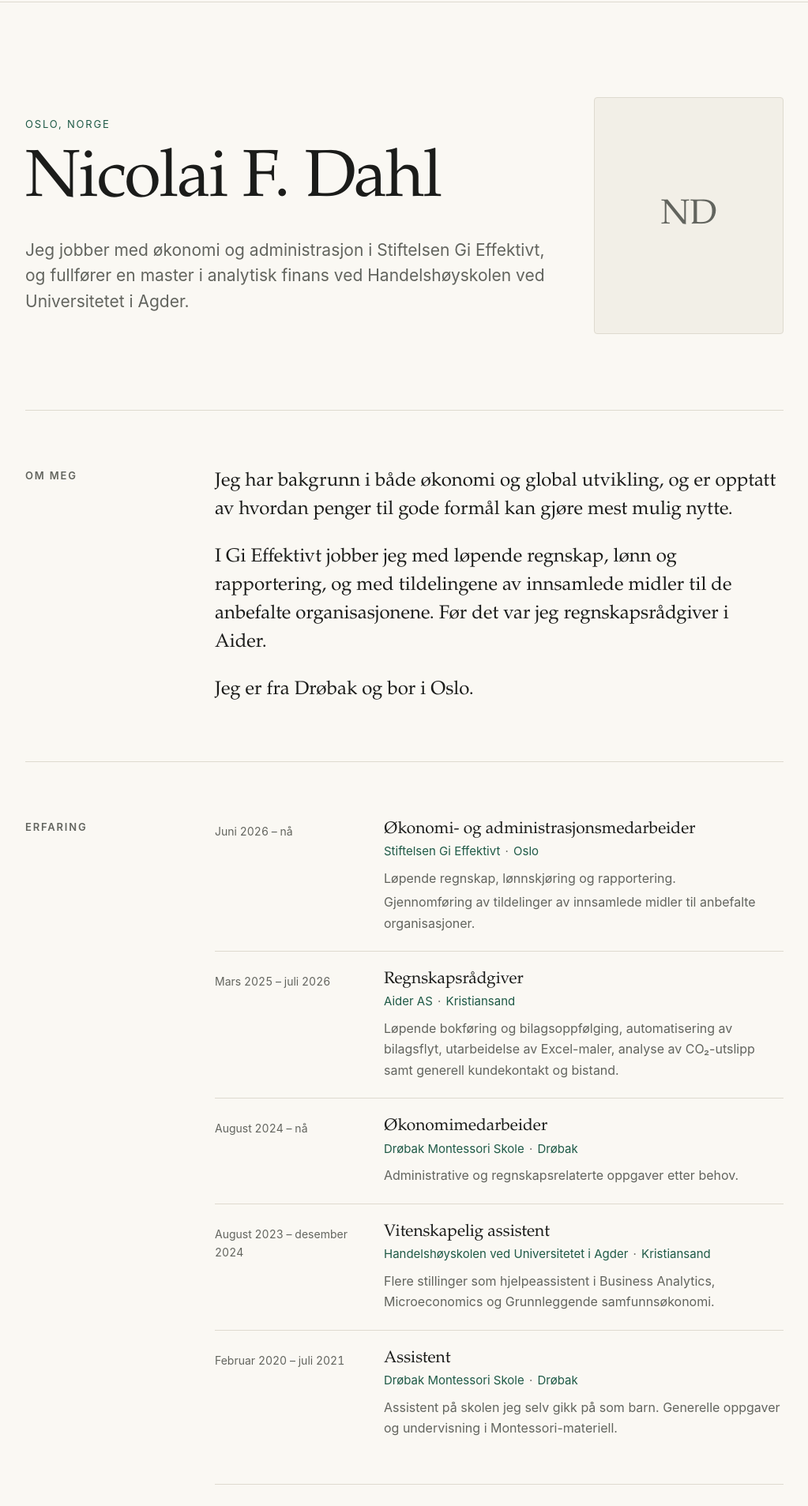
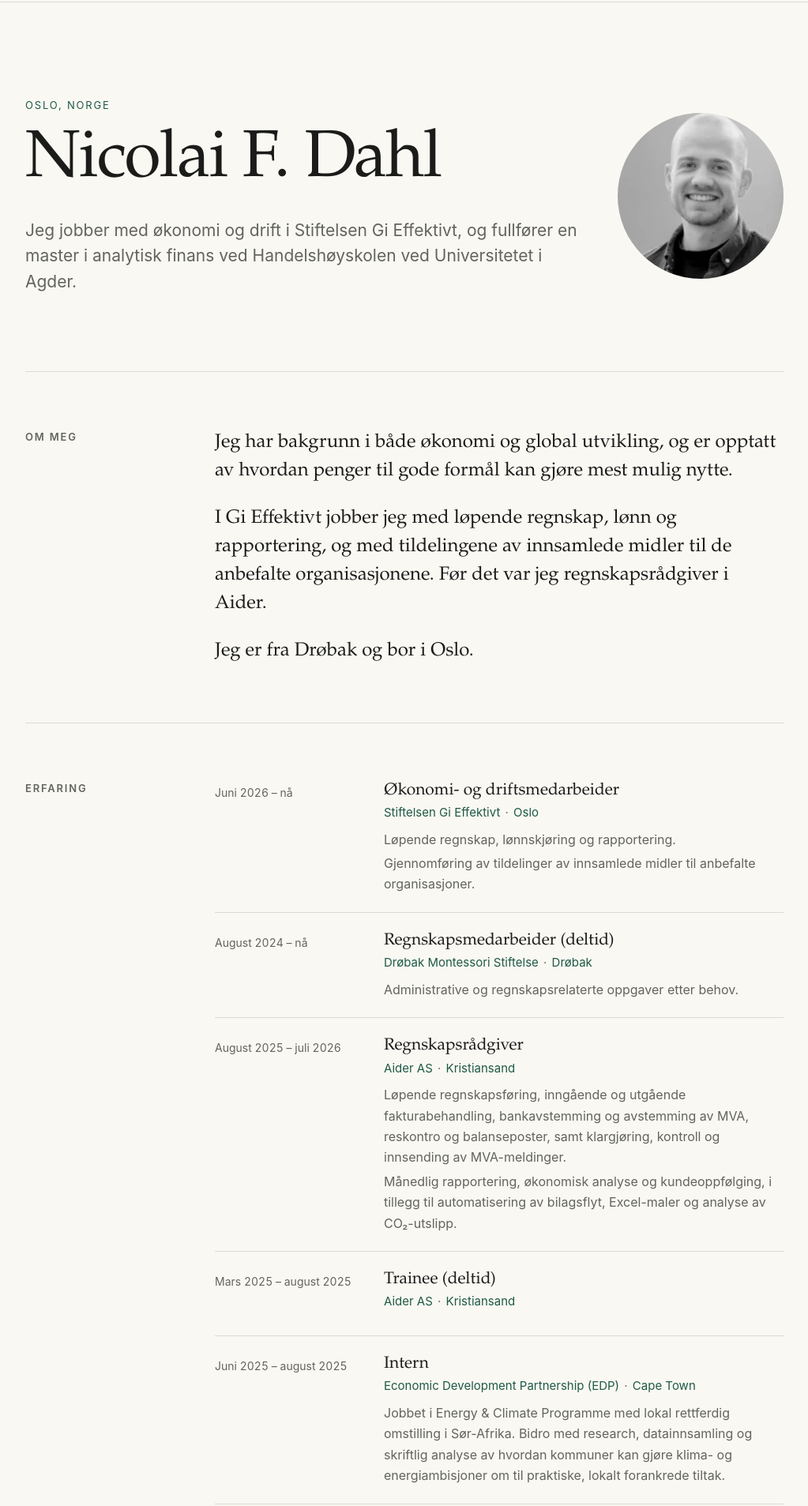
Before and after one commit to NFlugsrud/nicolai-nettside, a plain HTML site: page index.html in a window 1280 px wide. Shown: the part 58-1965 px from the top of the page at 79% size, without its empty margins (128-1151 px from the left). Drawn offline with Linux system fonts and the light colour scheme.

Commit message:
Oppdatert erfaring og utdanning fra LinkedIn, lagt til profilbilde
Co-Authored-By: Claude Fable 5.2 <noreply@anthropic.com>

```diff
--- a/css/style.css
+++ b/css/style.css
@@ -95,7 +95,7 @@ h1 {
   font-family: var(--serif); font-size: 44px; color: var(--muted);
 }
 .portrait img { width: 100%; height: 100%; object-fit: cover; display: block; }
-.portrait.has-photo { border: 0; }
+.portrait.has-photo { border: 0; aspect-ratio: 1; border-radius: 50%; width: clamp(140px, 20vw, 210px); }
 
 .section {
   display: grid; grid-template-columns: 200px 1fr; gap: 40px;
--- a/js/data.js
+++ b/js/data.js
@@ -24,7 +24,7 @@ const SITE = {
     },
     hero: {
       kicker: "Oslo, Norge",
-      lead: "Jeg jobber med økonomi og administrasjon i Stiftelsen Gi Effektivt, og fullfører en master i analytisk finans ved Handelshøyskolen ved Universitetet i Agder.",
+      lead: "Jeg jobber med økonomi og drift i Stiftelsen Gi Effektivt, og fullfører en master i analytisk finans ved Handelshøyskolen ved Universitetet i Agder.",
     },
     about: {
       title: "Om meg",
@@ -41,27 +41,44 @@ const SITE = {
           period: "Juni 2026 – nå",
           org: "Stiftelsen Gi Effektivt",
           place: "Oslo",
-          role: "Økonomi- og administrasjonsmedarbeider",
+          role: "Økonomi- og driftsmedarbeider",
           points: [
             "Løpende regnskap, lønnskjøring og rapportering.",
             "Gjennomføring av tildelinger av innsamlede midler til anbefalte organisasjoner.",
           ],
         },
         {
-          period: "Mars 2025 – juli 2026",
+          period: "August 2024 – nå",
+          org: "Drøbak Montessori Stiftelse",
+          place: "Drøbak",
+          role: "Regnskapsmedarbeider (deltid)",
+          points: ["Administrative og regnskapsrelaterte oppgaver etter behov."],
+        },
+        {
+          period: "August 2025 – juli 2026",
           org: "Aider AS",
           place: "Kristiansand",
           role: "Regnskapsrådgiver",
           points: [
-            "Løpende bokføring og bilagsoppfølging, automatisering av bilagsflyt, utarbeidelse av Excel-maler, analyse av CO₂-utslipp samt generell kundekontakt og bistand.",
+            "Løpende regnskapsføring, inngående og utgående fakturabehandling, bankavstemming og avstemming av MVA, reskontro og balanseposter, samt klargjøring, kontroll og innsending av MVA-meldinger.",
+            "Månedlig rapportering, økonomisk analyse og kundeoppfølging, i tillegg til automatisering av bilagsflyt, Excel-maler og analyse av CO₂-utslipp.",
           ],
         },
         {
-          period: "August 2024 – nå",
-          org: "Drøbak Montessori Skole",
-          place: "Drøbak",
-          role: "Økonomimedarbeider",
-          points: ["Administrative og regnskapsrelaterte oppgaver etter behov."],
+          period: "Mars 2025 – august 2025",
+          org: "Aider AS",
+          place: "Kristiansand",
+          role: "Trainee (deltid)",
+          points: [],
+        },
+        {
+          period: "Juni 2025 – august 2025",
+          org: "Economic Development Partnership (EDP)",
+          place: "Cape Town",
+          role: "Intern",
+          points: [
+            "Jobbet i Energy & Climate Programme med lokal rettferdig omstilling i Sør-Afrika. Bidro med research, datainnsamling og skriftlig analyse av hvordan kommuner kan gjøre klima- og energiambisjoner om til praktiske, lokalt forankrede tiltak.",
+          ],
         },
         {
           period: "August 2023 – desember 2024",
@@ -69,11 +86,13 @@ const SITE = {
           place: "Kristiansand",
           role: "Vitenskapelig assistent",
           points: [
-            "Flere stillinger som hjelpeassistent i Business Analytics, Microeconomics og Grunnleggende samfunnsøkonomi.",
+            "Samfunnsøkonomi (august 2023 – desember 2024): hjalp studenter med økonomisk teori, modellbasert resonnering og praktisk anvendelse.",
+            "Mikroøkonomi (juli – desember 2024): forklarte sentrale begreper gjennom eksempler og oppgaveløsning.",
+            "Business Analytics (juli – desember 2024): støttet studenter i å bruke analytiske metoder, tolke data og løse oppgaver med kvantitative verktøy.",
           ],
         },
         {
-          period: "Februar 2020 – juli 2021",
+          period: "Februar – juni 2020 og februar – juni 2021",
           org: "Drøbak Montessori Skole",
           place: "Drøbak",
           role: "Assistent",
@@ -121,6 +140,20 @@ const SITE = {
           points: [
             "Bacheloroppgave om optimering av brukstid for konsesjonskraft, i samarbeid med Å Entelios og Konsesjonskraft IKS.",
           ],
+        },
+        {
+          period: "Januar 2024 – april 2024",
+          org: "University of Ruhuna",
+          place: "Sri Lanka",
+          role: "Feltarbeid",
+          points: ["Feltopphold på Sri Lanka som del av bachelorgraden i global utvikling."],
+        },
+        {
+          period: "2023",
+          org: "Harvard Business School Online",
+          place: "Nettbasert",
+          role: "Sertifikat i Sustainable Business Strategy",
+          points: [],
         },
         {
           period: "August 2021 – mai 2024",
@@ -229,7 +262,7 @@ const SITE = {
     },
     hero: {
       kicker: "Oslo, Norway",
-      lead: "I work in finance and administration at Gi Effektivt, Norway's effective giving foundation, and I am completing an MSc in analytical finance at the University of Agder.",
+      lead: "I work in finance and operations at Gi Effektivt, Norway's effective giving foundation, and I am completing an MSc in analytical finance at the University of Agder.",
     },
     about: {
       title: "About",
@@ -246,27 +279,44 @@ const SITE = {
           period: "June 2026 – present",
           org: "Stiftelsen Gi Effektivt",
           place: "Oslo",
-          role: "Finance and Administration Officer",
+          role: "Finance and Operations Officer",
           points: [
             "Bookkeeping, payroll and reporting.",
             "Disbursing donated funds to recommended organisations.",
           ],
         },
         {
-          period: "March 2025 – July 2026",
+          period: "August 2024 – present",
+          org: "Drøbak Montessori Foundation",
+          place: "Drøbak",
+          role: "Accounting Assistant (part-time)",
+          points: ["Administrative and accounting tasks as needed."],
+        },
+        {
+          period: "August 2025 – July 2026",
           org: "Aider AS",
           place: "Kristiansand",
           role: "Accounting Advisor",
           points: [
-            "Bookkeeping and voucher follow-up, automation of voucher flows, Excel templates, CO₂ emissions analysis, and general client contact and support.",
+            "Bookkeeping, incoming and outgoing invoices, bank reconciliation and reconciliation of VAT, ledgers and balance sheet items, plus preparing, checking and filing VAT returns.",
+            "Monthly reporting, financial analysis and client follow-up, along with automation of voucher flows, Excel templates and CO₂ emissions analysis.",
           ],
         },
         {
-          period: "August 2024 – present",
-          org: "Drøbak Montessori School",
-          place: "Drøbak",
-          role: "Finance Assistant",
-          points: ["Administrative and accounting tasks as needed."],
+          period: "March 2025 – August 2025",
+          org: "Aider AS",
+          place: "Kristiansand",
+          role: "Trainee (part-time)",
+          points: [],
+        },
+        {
+          period: "June 2025 – August 2025",
+          org: "Economic Development Partnership (EDP)",
+          place: "Cape Town",
+          role: "Intern",
+          points: [
+            "Worked with the Energy & Climate Programme on the Local Just Transition in South Africa. Contributed to research, data capturing and written analysis on how municipalities can turn climate and energy transition ambitions into practical, locally grounded action.",
+          ],
         },
         {
           period: "August 2023 – December 2024",
@@ -274,11 +324,13 @@ const SITE = {
           place: "Kristiansand",
           role: "Teaching Assistant",
           points: [
-            "Several positions as teaching assistant in Business Analytics, Microeconomics and Introductory Economics.",
+            "Economics (August 2023 – December 2024): assisted students with economic theory, model-based reasoning and practical applications.",
+            "Microeconomics (July – December 2024): explained key concepts through examples and problem-solving support.",
+            "Business Analytics (July – December 2024): supported students in applying analytical methods, interpreting data and using quantitative tools.",
           ],
         },
         {
-          period: "February 2020 – July 2021",
+          period: "February – June 2020 and February – June 2021",
           org: "Drøbak Montessori School",
           place: "Drøbak",
           role: "Assistant",
@@ -326,6 +378,20 @@ const SITE = {
           points: [
             "Bachelor's thesis on optimising utilisation hours for concession power, in collaboration with Å Entelios and Konsesjonskraft IKS.",
           ],
+        },
+        {
+          period: "January 2024 – April 2024",
+          org: "University of Ruhuna",
+          place: "Sri Lanka",
+          role: "Fieldwork",
+          points: ["Fieldwork stay in Sri Lanka as part of my bachelor's degree in Global Development."],
+        },
+        {
+          period: "2023",
+          org: "Harvard Business School Online",
+          place: "Online",
+          role: "Certificate in Sustainable Business Strategy",
+          points: [],
         },
         {
           period: "August 2021 – May 2024",
```
Also changed, not shown: bilder/profil.jpg (added).
